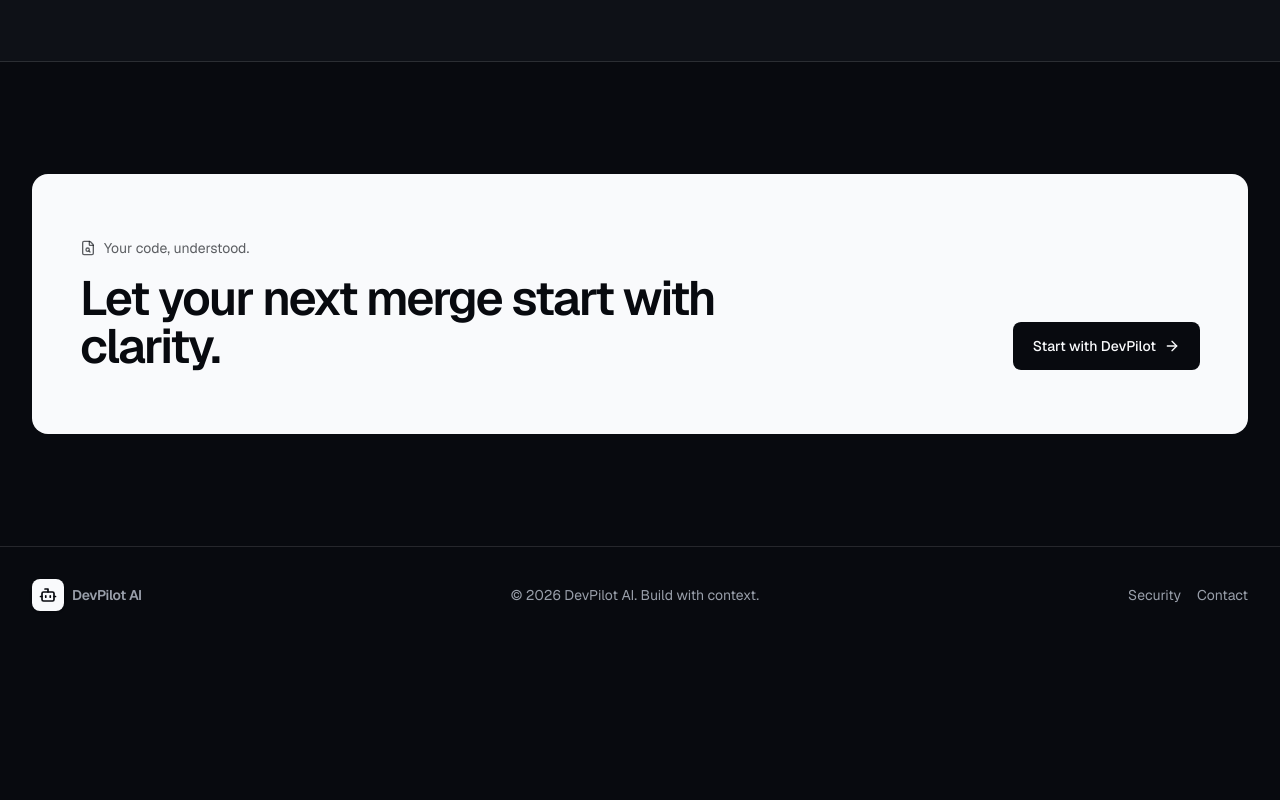
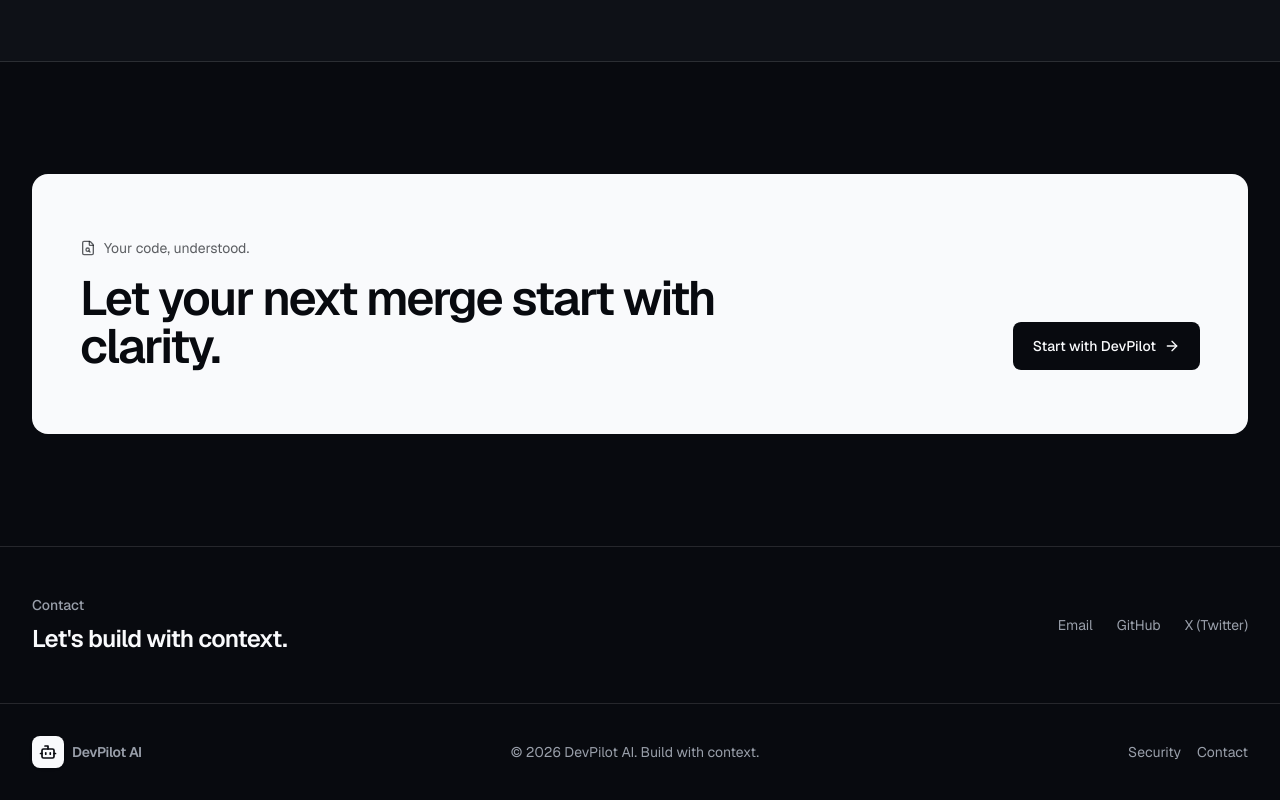
Before and after one commit to diyameghani26/devpilot-ai, a Next.js app: page / in a window 1280 px wide. Shown: the part 2022-2822 px from the top of the page. Before the commit the page ends 2665 px from the top, so only its background shows below. Built offline with nearby package versions, Linux system fonts and the light colour scheme.

Commit message:
feat(landing): add contact section and fix footer links

```diff
--- a/components/features/home/home-page.tsx
+++ b/components/features/home/home-page.tsx
@@ -323,13 +323,27 @@
         </div>
       </section>
 
+      <section id="contact" className="border-t border-border">
+        <div className="mx-auto flex w-full max-w-7xl flex-col gap-6 px-5 py-12 sm:px-8 md:flex-row md:items-center md:justify-between">
+          <div>
+            <p className="text-sm font-medium text-muted-foreground">Contact</p>
+            <h2 className="mt-2 text-2xl font-semibold tracking-[-0.03em]">Let&apos;s build with context.</h2>
+          </div>
+          <div className="flex flex-wrap gap-x-6 gap-y-3 text-sm text-muted-foreground">
+            <a href="mailto:hello@devpilot.ai" className="hover:text-foreground">Email</a>
+            <a href="https://github.com" target="_blank" rel="noreferrer" className="hover:text-foreground">GitHub</a>
+            <a href="https://x.com" target="_blank" rel="noreferrer" className="hover:text-foreground">X (Twitter)</a>
+          </div>
+        </div>
+      </section>
+
       <footer className="border-t border-border">
         <div className="mx-auto flex w-full max-w-7xl flex-col gap-5 px-5 py-8 text-sm text-muted-foreground sm:flex-row sm:items-center sm:justify-between sm:px-8">
           <Logo />
           <p>© 2026 DevPilot AI. Build with context.</p>
           <div className="flex items-center gap-4">
-            <Link href="#security" className="hover:text-foreground">Security</Link>
-            <Link href="mailto:hello@devpilot.ai" className="hover:text-foreground">Contact</Link>
+            <Link href="/repositories/security" className="hover:text-foreground">Security</Link>
+            <Link href="#contact" className="hover:text-foreground">Contact</Link>
           </div>
         </div>
       </footer>
```
